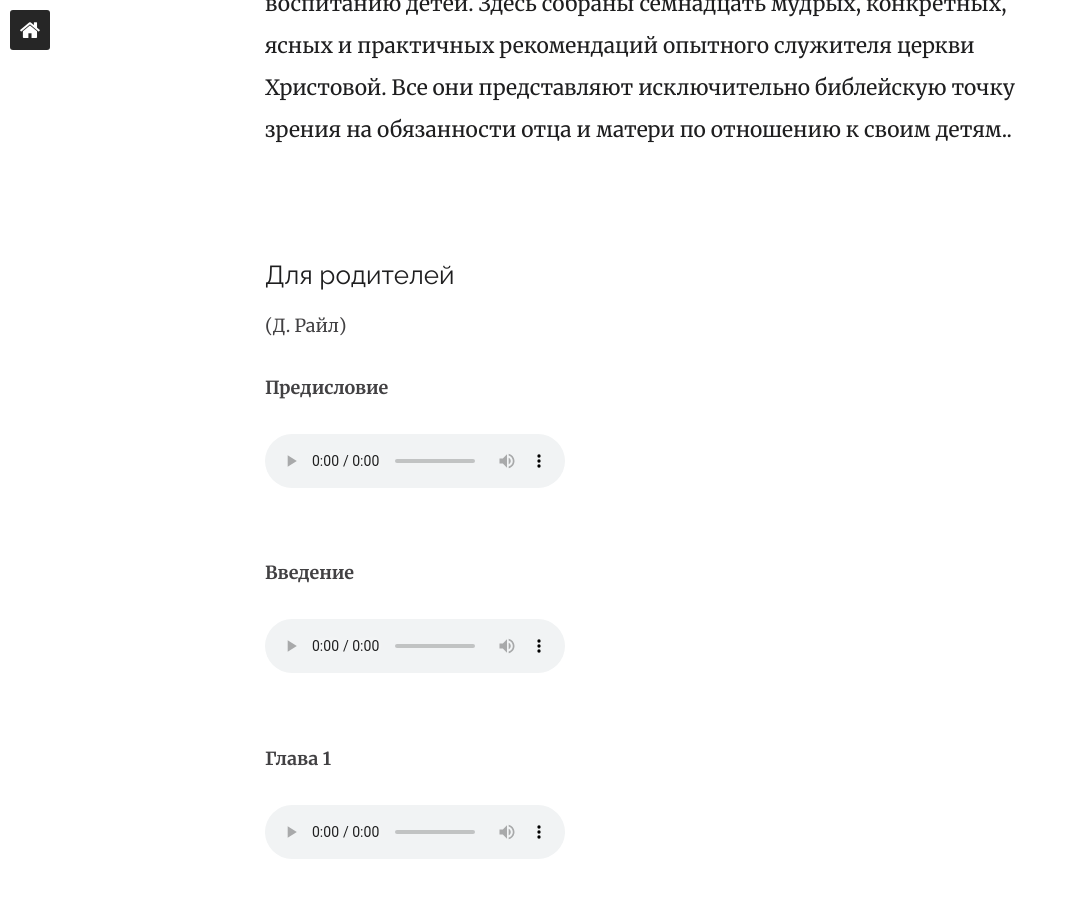
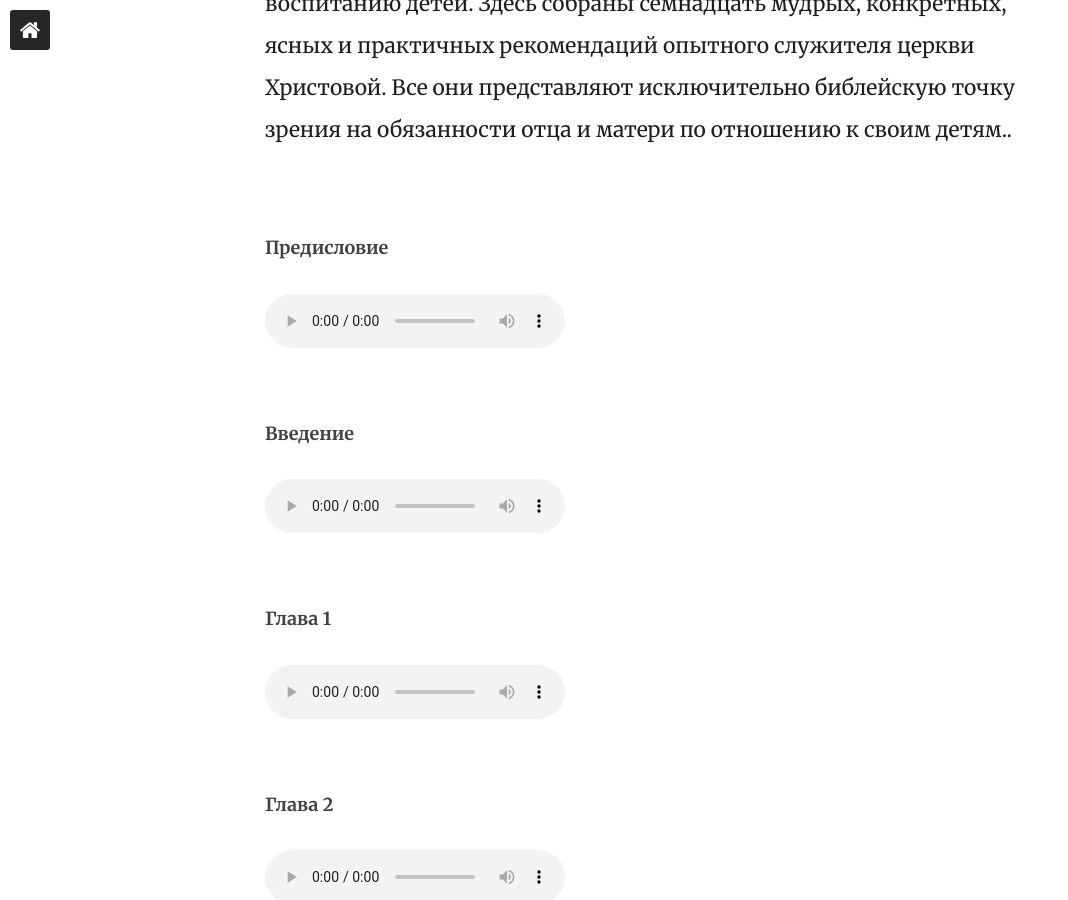
Before and after one commit to kupolua/audio-website, a Jekyll site: the page built from _posts/2017-09-01-parents.md, in a window 1280 px wide and 900 px high, scrolled down 945 px. Shown: the whole window, without its empty margins (0-1068 px from the left). Built offline with Jekyll 4.4.1, drawn with Linux system fonts in a browser that asks for light colours.

Commit message:
Update 2017-09-01-parents.md

```diff
--- a/_posts/2017-09-01-parents.md
+++ b/_posts/2017-09-01-parents.md
@@ -13,11 +13,6 @@ mathjax:
 
 В книге «Обязанности родителей» Джон Райл дает советы по воспитанию детей. Здесь собраны семнадцать мудрых, конкретных, ясных и практичных рекомендаций опытного служителя церкви Христовой. Все они представляют исключительно библейскую точку зрения на обязанности отца и матери по отношению к своим детям..
 
-<br/>
-<br/>
-
-## Для родителей
-(Д. Райл)
 <br/>
 <br/>
 **Прeдисловие**
```
